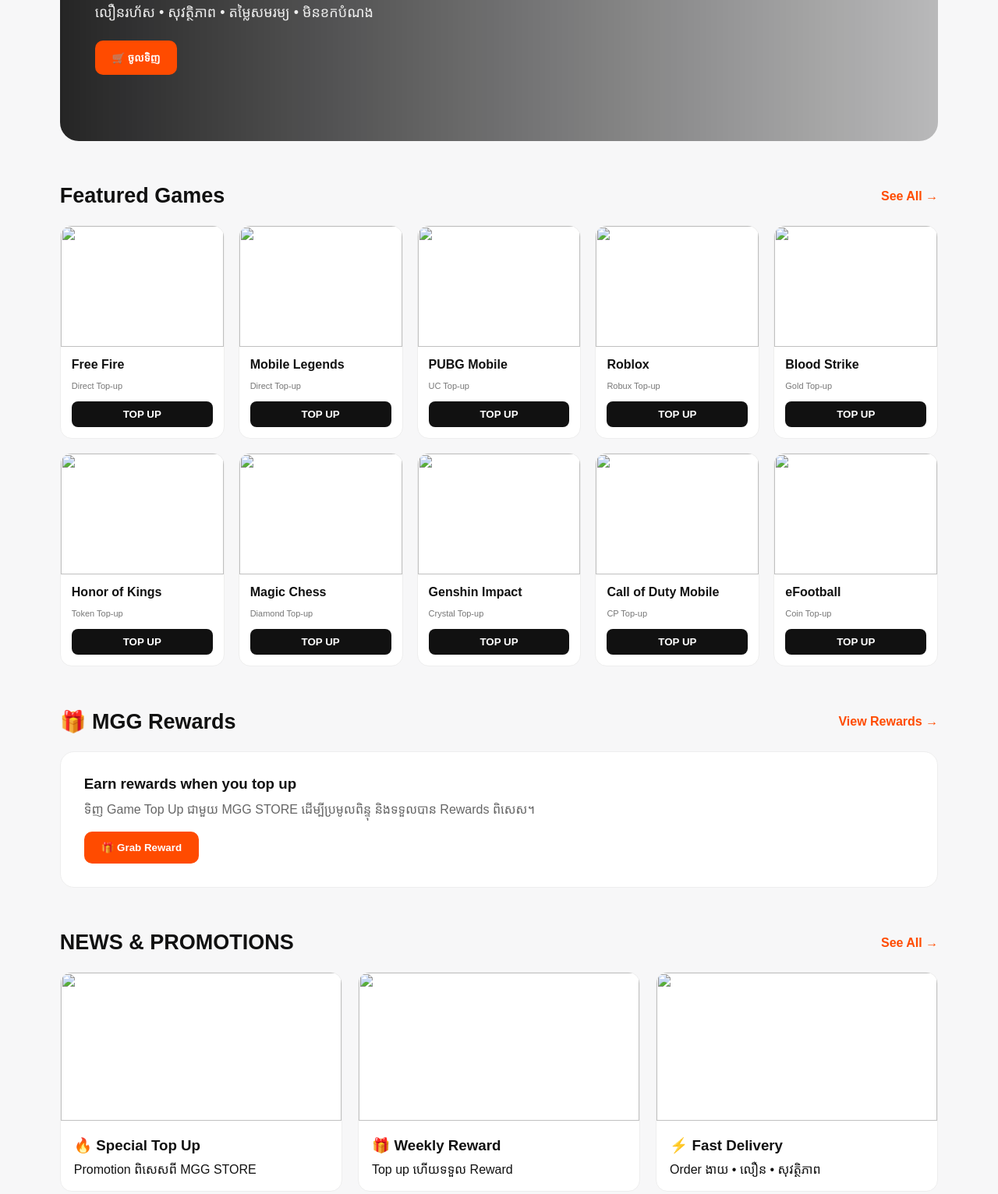
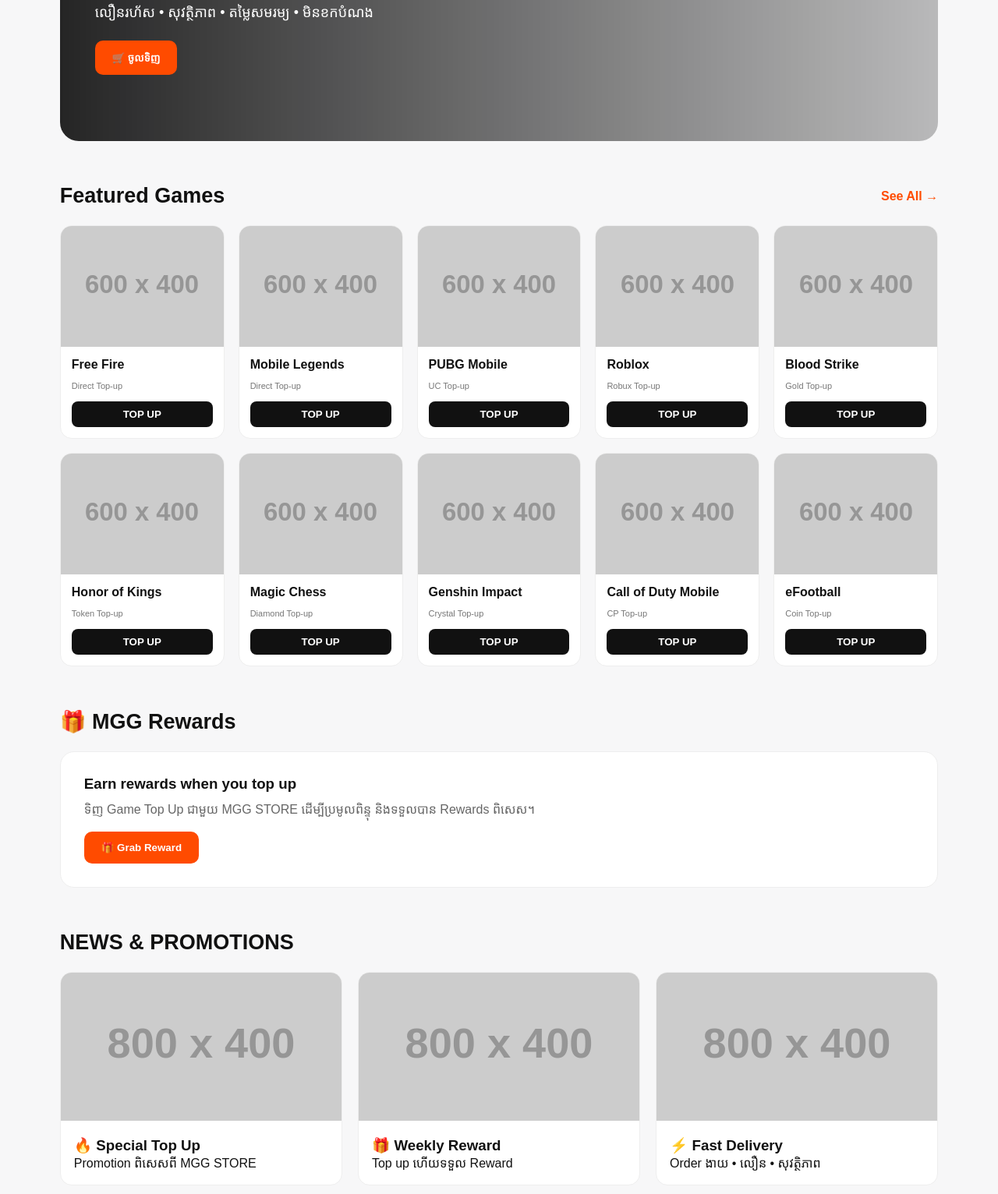
Before and after one commit to wingb6539-source/mgg-store, a website: page index.html in a window 1280 px wide. Shown: the part 246-1778 px from the top of the page at 78% size. Drawn offline with Linux system fonts and the light colour scheme; placeholder pictures from the web are drawn by us.

Commit message:
Update MGG STORE Diamond Top Up website
Update website big big

```diff
--- a/index.html
+++ b/index.html
@@ -3,7 +3,6 @@
 <head>
 <meta charset="UTF-8">
 <meta name="viewport" content="width=device-width, initial-scale=1.0">
-
 <title>MGG STORE — Game Top Up</title>
 
 <style>
@@ -35,7 +34,6 @@ header{
 .logo{
   font-size:25px;
   font-weight:900;
-  letter-spacing:-1px;
 }
 
 .logo span{
@@ -44,7 +42,7 @@ header{
 
 nav{
   display:flex;
-  gap:28px;
+  gap:25px;
 }
 
 nav a{
@@ -59,7 +57,7 @@ nav a:hover{
 }
 
 .search{
-  width:230px;
+  width:220px;
   padding:11px 15px;
   border:1px solid #ddd;
   border-radius:25px;
@@ -93,7 +91,6 @@ nav a:hover{
 
 .hero p{
   font-size:18px;
-  color:#eee;
   margin-bottom:25px;
 }
 
@@ -101,7 +98,7 @@ nav a:hover{
   display:inline-block;
   padding:13px 22px;
   background:#ff4b00;
-  color:white;
+  color:#fff;
   border:0;
   border-radius:10px;
   font-weight:800;
@@ -193,7 +190,7 @@ nav a:hover{
 }
 
 .promo{
-  background:white;
+  background:#fff;
   border-radius:15px;
   overflow:hidden;
   border:1px solid #eee;
@@ -207,10 +204,6 @@ nav a:hover{
 
 .promo div{
   padding:17px;
-}
-
-.promo h3{
-  margin-bottom:8px;
 }
 
 .payment{
@@ -262,10 +255,6 @@ footer a{
   text-decoration:none;
 }
 
-footer a:hover{
-  color:#fff;
-}
-
 .copy{
   max-width:1250px;
   margin:35px auto 0;
@@ -303,10 +292,6 @@ footer a:hover{
   cursor:pointer;
 }
 
-.modal-box h2{
-  margin-bottom:18px;
-}
-
 label{
   display:block;
   margin-top:14px;
@@ -314,8 +299,7 @@ label{
   font-weight:bold;
 }
 
-input,
-select{
+input{
   width:100%;
   padding:13px;
   border:1px solid #ddd;
@@ -441,7 +425,6 @@ select{
 <body>
 
 <header>
-
   <div class="logo">
     MGG<span>STORE</span>
   </div>
@@ -460,26 +443,20 @@ select{
     placeholder="Search games..."
     onkeyup="searchGames()"
   >
-
 </header>
 
 <main class="container">
 
 <section class="hero">
-
   <div>
     <h1>MGG STORE</h1>
-
-    <p>
-      លឿនរហ័ស • សុវត្ថិភាព • តម្លៃសមរម្យ • មិនខកបំណង
-    </p>
+    <p>លឿនរហ័ស • សុវត្ថិភាព • តម្លៃសមរម្យ • មិនខកបំណង</p>
 
     <button class="btn"
       onclick="document.getElementById('games').scrollIntoView()">
       🛒 ចូលទិញ
     </button>
   </div>
-
 </section>
 
 <section class="section" id="games">
@@ -496,14 +473,16 @@ select{
       data-name="Free Fire"
       onclick="openGame('Free Fire')">
 
-      <img src="images/Screenshot_2026-09-30-08-01-18-05.jpg">
+      <img
+        src="images/Screenshot_2026-09-30-08-01-18-05.jpg"
+        alt="Free Fire"
+        onerror="this.src='https://placehold.co/600x400?text=Free+Fire'">
 
       <div class="game-info">
         <h3>Free Fire</h3>
         <span class="tag">Direct Top-up</span>
         <button class="topup">TOP UP</button>
       </div>
-
     </div>
 
     <!-- MOBILE LEGENDS -->
@@ -511,14 +490,16 @@ select{
       data-name="Mobile Legends"
       onclick="openGame('Mobile Legends')">
 
-      <img src="images/Screenshot_2026-09-30-14-37-30-58.jpg">
+      <img
+        src="images/Screenshot_2026-09-30-14-37-30-58.jpg"
+        alt="Mobile Legends"
+        onerror="this.src='https://placehold.co/600x400?text=Mobile+Legends'">
 
       <div class="game-info">
         <h3>Mobile Legends</h3>
         <span class="tag">Direct Top-up</span>
         <button class="topup">TOP UP</button>
       </div>
-
     </div>
 
     <!-- PUBG -->
@@ -526,14 +507,16 @@ select{
       data-name="PUBG Mobile"
       onclick="openGame('PUBG Mobile')">
 
-      <img src="images/pubg.jpg">
+      <img
+        src="images/pubg.jpg"
+        alt="PUBG Mobile"
+        onerror="this.src='https://placehold.co/600x400?text=PUBG+Mobile'">
 
       <div class="game-info">
         <h3>PUBG Mobile</h3>
         <span class="tag">UC Top-up</span>
         <button class="topup">TOP UP</button>
       </div>
-
     </div>
 
     <!-- ROBLOX -->
@@ -541,14 +524,16 @@ select{
       data-name="Roblox"
       onclick="openGame('Roblox')">
 
-      <img src="images/Screenshot_2026-09-30-14-34-51-87.jpg">
+      <img
+        src="images/Screenshot_2026-09-30-14-34-51-87.jpg"
+        alt="Roblox"
+        onerror="this.src='https://placehold.co/600x400?text=Roblox'">
 
       <div class="game-info">
         <h3>Roblox</h3>
         <span class="tag">Robux Top-up</span>
         <button class="topup">TOP UP</button>
       </div>
-
     </div>
 
     <!-- BLOOD STRIKE -->
@@ -556,85 +541,101 @@ select{
       data-name="Blood Strike"
       onclick="openGame('Blood Strike')">
 
-      <img src="images/Screenshot_2026-09-30-14-44-57-67.jpg">
+      <img
+        src="images/Screenshot_2026-09-30-14-44-57-67.jpg"
+        alt="Blood Strike"
+        onerror="this.src='https://placehold.co/600x400?text=Blood+Strike'">
 
       <div class="game-info">
         <h3>Blood Strike</h3>
         <span class="tag">Gold Top-up</span>
         <button class="topup">TOP UP</button>
       </div>
-
     </div>
 
-    <!-- OTHER GAMES -->
+    <!-- HONOR OF KINGS -->
     <div class="game"
       data-name="Honor of Kings"
       onclick="openGame('Honor of Kings')">
 
-      <img src="images/honor-of-kings.jpg">
+      <img
+        src="images/honor-of-kings.jpg"
+        alt="Honor of Kings"
+        onerror="this.src='https://placehold.co/600x400?text=Honor+of+Kings'">
 
       <div class="game-info">
         <h3>Honor of Kings</h3>
         <span class="tag">Token Top-up</span>
         <button class="topup">TOP UP</button>
       </div>
-
     </div>
 
+    <!-- MAGIC CHESS -->
     <div class="game"
       data-name="Magic Chess"
       onclick="openGame('Magic Chess')">
 
-      <img src="images/magic-chess.jpg">
+      <img
+        src="images/magic-chess.jpg"
+        alt="Magic Chess"
+        onerror="this.src='https://placehold.co/600x400?text=Magic+Chess'">
 
       <div class="game-info">
         <h3>Magic Chess</h3>
         <span class="tag">Diamond Top-up</span>
         <button class="topup">TOP UP</button>
       </div>
-
     </div>
 
+    <!-- GENSHIN -->
     <div class="game"
       data-name="Genshin Impact"
       onclick="openGame('Genshin Impact')">
 
-      <img src="images/genshin.jpg">
+      <img
+        src="images/genshin.jpg"
+        alt="Genshin Impact"
+        onerror="this.src='https://placehold.co/600x400?text=Genshin'">
 
       <div class="game-info">
         <h3>Genshin Impact</h3>
         <span class="tag">Crystal Top-up</span>
         <button class="topup">TOP UP</button>
       </div>
-
     </div>
 
+    <!-- COD MOBILE -->
     <div class="game"
       data-name="Call of Duty Mobile"
       onclick="openGame('Call of Duty Mobile')">
 
-      <img src="images/cod-mobile.jpg">
+      <img
+        src="images/cod-mobile.jpg"
+        alt="Call of Duty Mobile"
+        onerror="this.src='https://placehold.co/600x400?text=COD+Mobile'">
 
       <div class="game-info">
         <h3>Call of Duty Mobile</h3>
         <span class="tag">CP Top-up</span>
         <button class="topup">TOP UP</button>
       </div>
-
     </div>
 
+    <!-- EFOOTBALL -->
     <div class="game"
       data-name="eFootball"
       onclick="openGame('eFootball')">
 
-      <img src="images/efootball.jpg">
+      <img
+        src="images/efootball.jpg"
+        alt="eFootball"
+        onerror="this.src='https://placehold.co/600x400?text=eFootball'">
 
       <div class="game-info">
         <h3>eFootball</h3>
         <span class="tag">Coin Top-up</span>
         <button class="topup">TOP UP</button>
       </div>
-
     </div>
 
   </div>
@@ -644,11 +645,9 @@ select{
 
   <div class="section-head">
     <h2>🎁 MGG Rewards</h2>
-    <a class="see" href="#">View Rewards →</a>
   </div>
 
   <div class="payment">
-
     <h3>Earn rewards when you top up</h3>
 
     <p style="margin-top:10px;color:#666">
@@ -661,7 +660,6 @@ select{
     <button class="btn">
       🎁 Grab Reward
     </button>
-
   </div>
 
 </section>
@@ -670,13 +668,14 @@ select{
 
   <div class="section-head">
     <h2>NEWS & PROMOTIONS</h2>
-    <a class="see" href="#">See All →</a>
   </div>
 
   <div class="promos">
 
     <div class="promo">
-      <img src="images/promo-1.jpg">
+      <img src="images/promo-1.jpg"
+           alt="Promotion"
+           onerror="this.src='https://placehold.co/800x400?text=Promotion'">
       <div>
         <h3>🔥 Special Top Up</h3>
         <p>Promotion ពិសេសពី MGG STORE</p>
@@ -684,7 +683,9 @@ select{
     </div>
 
     <div class="promo">
-      <img src="images/promo-2.jpg">
+      <img src="images/promo-2.jpg"
+           alt="Weekly Reward"
+           onerror="this.src='https://placehold.co/800x400?text=Weekly+Reward'">
       <div>
         <h3>🎁 Weekly Reward</h3>
         <p>Top up ហើយទទួល Reward</p>
@@ -692,7 +693,9 @@ select{
     </div>
 
     <div class="promo">
-      <img src="images/promo-3.jpg">
+      <img src="images/promo-3.jpg"
+           alt="Fast Delivery"
+           onerror="this.src='https://placehold.co/800x400?text=Fast+Delivery'">
       <div>
         <h3>⚡ Fast Delivery</h3>
         <p>Order ងាយ • លឿន • សុវត្ថិភាព</p>
@@ -700,7 +703,6 @@ select{
     </div>
 
   </div>
-
 </section>
 
 <section class="section">
@@ -714,15 +716,12 @@ select{
     <p>ទូទាត់បានងាយស្រួលតាមរយៈ៖</p>
 
     <div class="pay-grid">
-
       <div class="pay">🟢 ABA KHQR</div>
       <div class="pay">💳 ABA Bank</div>
       <div class="pay">⚡ MGG PAY</div>
-
     </div>
 
   </div>
-
 </section>
 
 </main>
@@ -733,11 +732,7 @@ select{
 
     <div>
       <h3>MGG STORE</h3>
-
-      <p>
-        Game Top Up សម្រាប់អ្នកលេងហ្គេម
-        នៅកម្ពុជា។
-      </p>
+      <p>Game Top Up សម្រាប់អ្នកលេងហ្គេមនៅកម្ពុជា។</p>
 
       <p>
         ⚡ លឿនរហ័ស<br>
@@ -748,11 +743,9 @@ select{
 
     <div>
       <h3>Support</h3>
-      <p><a href="#">Game Top Up</a></p>
+      <p><a href="#games">Game Top Up</a></p>
       <p><a href="#rewards">Rewards</a></p>
       <p><a href="#promo">Promotions</a></p>
-      <p><a href="#">Order Tracking</a></p>
-      <p><a href="#">FAQ</a></p>
     </div>
 
     <div>
@@ -765,9 +758,7 @@ select{
     <div>
       <h3>Payment</h3>
       <p>We accept:</p>
-      <p style="font-size:22px;color:white">
-        ABA KHQR
-      </p>
+      <p style="font-size:22px;color:white">ABA KHQR</p>
     </div>
 
   </div>
@@ -779,6 +770,7 @@ select{
 
 </footer>
 
+<!-- TOP UP MODAL -->
 <div class="modal" id="modal">
 
   <div class="modal-box">
@@ -788,58 +780,42 @@ select{
     <h2 id="modalTitle">Game Top Up</h2>
 
     <label>Player ID</label>
-
-    <input
-      id="playerId"
-      placeholder="Enter Player ID"
-    >
+    <input id="playerId" placeholder="Enter Player ID">
 
     <label>Server ID</label>
-
-    <input
-      id="serverId"
-      placeholder="Enter Server ID"
-    >
+    <input id="serverId" placeholder="Enter Server ID">
 
     <button class="verify" onclick="verifyPlayer()">
       🔎 Verify Player ID
     </button>
 
-    <p id="verifyResult"
-      style="margin-top:10px;color:#777">
-    </p>
+    <p id="verifyResult" style="margin-top:10px;color:#777"></p>
 
     <label>Select Package</label>
 
     <div class="packages">
 
-      <div class="package"
-        onclick="selectPackage(this)">
+      <div class="package" onclick="selectPackage(this)">
         💎 100 Diamonds — $0.99
       </div>
 
-      <div class="package"
-        onclick="selectPackage(this)">
+      <div class="package" onclick="selectPackage(this)">
         💎 310 Diamonds — $2.99
       </div>
 
-      <div class="package"
-        onclick="selectPackage(this)">
+      <div class="package" onclick="selectPackage(this)">
         💎 520 Diamonds — $4.99
       </div>
 
-      <div class="package"
-        onclick="selectPackage(this)">
+      <div class="package" onclick="selectPackage(this)">
         💎 1060 Diamonds — $9.99
       </div>
 
-      <div class="package"
-        onclick="selectPackage(this)">
+      <div class="package" onclick="selectPackage(this)">
         🎫 Weekly Pass — $1.99
       </div>
 
-      <div class="package"
-        onclick="selectPackage(this)">
+      <div class="package" onclick="selectPackage(this)">
         ⭐ Special Package — $14.99
       </div>
 
@@ -855,7 +831,6 @@ select{
     <div class="qr" id="qr">
 
       <h3>ABA KHQR</h3>
-
       <p>Scan QR ដើម្បីទូទាត់</p>
 
       <div class="qr-box"></div>
@@ -910,7 +885,7 @@ function selectPackage(el){
 function verifyPlayer(){
 
   const id =
-    document.getElementById("playerId").value;
+    document.getElementById("playerId").value.trim();
 
   const result =
     document.getElementById("verifyResult");
@@ -926,7 +901,7 @@ function verifyPlayer(){
   }
 
   result.innerText =
-    "✅ Player ID format looks valid. Real API verification can be connected later.";
+    "✅ Player ID format looks valid.";
 
   result.style.color =
     "green";
@@ -948,12 +923,11 @@ function showQR(){
 function confirmOrder(){
 
   const player =
-    document.getElementById("playerId").value;
+    document.getElementById("playerId").value.trim();
 
   if(!player){
 
     alert("សូមបញ្ចូល Player ID");
-
     return;
   }
 
@@ -982,9 +956,8 @@ function searchGames(){
 
       game.style.display =
         name.includes(value)
-        ? "block"
+        ? ""
         : "none";
-
     });
 }
 
```
